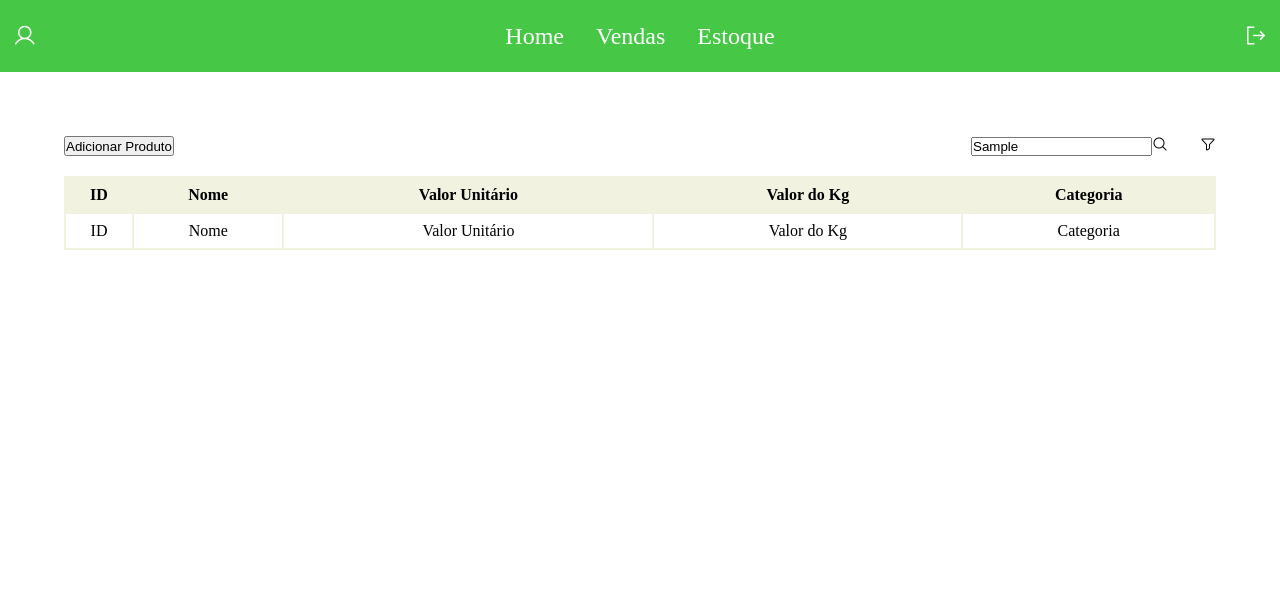
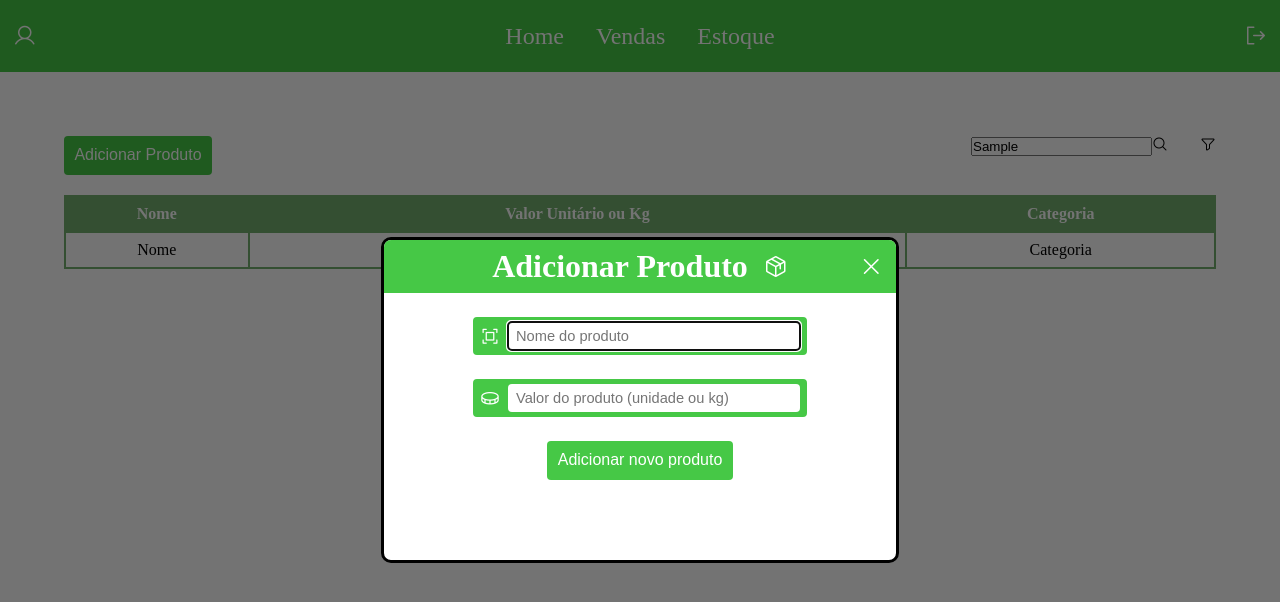
Before and after one commit to AlanzitoCoding/Projeto-JPS, an Angular app: page /estoque in a window 1280 px wide. Both pictures are taken after typing "Sample" into the empty fields and a click on the button "Adicionar Produto". Shown: the top 602 px of the page. Built offline with nearby package versions, Linux system fonts and the light colour scheme.

Commit message:
feat: implementação dos inputs e button no modal para adição de novos produtos (ainda sem backend)

```diff
--- a/src/app/models/produto.model.ts
+++ b/src/app/models/produto.model.ts
@@ -3,8 +3,7 @@
 export interface Produto{
     id : string,
     nome : string,
-    valorUnitario : number,
-    valorKg : number | 0,
+    valor : number,
     categoria : string;
 }
 
--- a/src/app/pages/estoque/estoque.component.css
+++ b/src/app/pages/estoque/estoque.component.css
@@ -15,3 +15,16 @@ main{
 .table{
     width: 90%;
 }
+
+.input-div{
+    display: flex;
+    flex-direction: column;
+    gap: 1.5rem;
+    align-items: center;
+    padding: 1.5rem 0;
+}
+
+.button-div{
+    display: flex;
+    justify-content: flex-end;
+}
--- a/src/app/pages/estoque/estoque.component.html
+++ b/src/app/pages/estoque/estoque.component.html
@@ -5,25 +5,59 @@
 
     <main>
         <div class="prod-table-div">
-            <app-table class="table" width="90vw">
+            <app-table class="table" width="90vw" [clickFunc]="openModal">
                 <p btn-text>Adicionar Produto</p>
 
                 <tr table-header>
-                    <th>ID</th>
                     <th>Nome</th>
-                    <th>Valor Unitário</th>
-                    <th>Valor do Kg</th>
+                    <th>Valor Unitário ou Kg</th>
                     <th>Categoria</th>
                 </tr>
 
                 <tr table-data>
-                    <td>ID</td>
                     <td>Nome</td>
                     <td>Valor Unitário</td>
-                    <td>Valor do Kg</td>
                     <td>Categoria</td>
                 </tr>
             </app-table>
         </div>
     </main>
+
+    <app-modal [(isOpen)]="isModalOpen" class="modal" width="40vw" height="40vh">
+        <h1 modal-title>Adicionar Produto</h1>
+
+        <i class="ph ph-package icon" modal-icon></i>
+
+        <form #form="ngForm" (ngSubmit)="form.valid && addProduto(form)" modal-form>
+            <div class="input-div">
+                <app-input
+                inputType="text"
+                inputID="nomeProduto"
+                name="nomeProduto"
+                inputName="nomeProduto"
+                inputPlaceholder="Nome do produto"
+                [required]="true"
+                ngModel>
+                    <i class="ph ph-scan" label-icon></i>
+                </app-input>
+
+                <app-input
+                inputType="number"
+                inputID="valorProduto"
+                name="valorProduto"
+                inputName="valorProduto"
+                inputPlaceholder="Valor do produto (unidade ou kg)"
+                [required]="true"
+                ngModel>
+                    <i class="ph ph-coin" label-icon></i>
+                </app-input>
+
+                <div class="button-div">
+                    <app-button type="submit">
+                        Adicionar novo produto
+                    </app-button>
+                </div>
+            </div>
+        </form>
+    </app-modal>
 </body>
--- a/src/app/pages/estoque/estoque.component.ts
+++ b/src/app/pages/estoque/estoque.component.ts
@@ -1,15 +1,35 @@
 // Louvado seja o Senhor
 
-import { Component } from '@angular/core';
+import { Component, signal } from '@angular/core';
+import { FormsModule, NgForm } from '@angular/forms';
 import { HeaderComponent } from "../../shared/header/header.component";
 import { TableComponent } from "../../shared/table/table.component";
+import { ModalComponent } from "../../shared/modal/modal.component";
+import { InputComponent } from "../../shared/input/input.component";
+import { ButtonComponent } from "../../shared/button/button.component";
+import { TipoCompra } from '../../models/vendas.model';
 
 @Component({
   selector: 'app-estoque',
-  imports: [HeaderComponent, TableComponent],
+  imports: [HeaderComponent, TableComponent, ModalComponent, InputComponent, ButtonComponent, FormsModule],
   templateUrl: './estoque.component.html',
   styleUrl: './estoque.component.css'
 })
 export class EstoqueComponent {
+  isModalOpen = signal(false);
+  tipoCompraEnum = TipoCompra;
 
+  produto = {
+    nome : '',
+    valorUnitario : '',
+    valorKg : ''
+  }
+
+  openModal = () => {
+    this.isModalOpen.set(true);
+  }
+
+  addProduto(form : NgForm){
+    console.log(form.value);
+  }
 }
--- a/src/app/shared/card/card.component.css
+++ b/src/app/shared/card/card.component.css
@@ -8,7 +8,7 @@ a{
     height: 10rem;
     border: 2px solid var(--tertiary-color);
     border-radius: 8px;
-    background-color: var(--highlight-color);
+    background-color: var(--card-bg-color);
     text-decoration: none;
     color: var(--secondary-color);
 }
--- a/src/app/shared/table/table.component.css
+++ b/src/app/shared/table/table.component.css
@@ -33,6 +33,10 @@ tbody{
     gap: 2rem;
 }
 
+:host ::ng-deep tr th{
+    color: var(--primary-color);
+}
+
 :host ::ng-deep tr th, :host ::ng-deep tr td{
     padding: 0.5rem 0;
 }
--- a/src/app/shared/table/table.component.html
+++ b/src/app/shared/table/table.component.html
@@ -2,9 +2,9 @@
 
 <section [style.width]="width">
     <div class="actions-div">
-        <button (click)="clickFunc">
+        <app-button [action]="clickFunc">
             <ng-content select="[btn-text]"/>
-        </button>
+        </app-button>
 
         <div class="filters-div">
             <label for="search">
--- a/src/app/shared/table/table.component.ts
+++ b/src/app/shared/table/table.component.ts
@@ -1,14 +1,15 @@
 // Louvado seja o Senhor
 
 import { Component, Input } from '@angular/core';
+import { ButtonComponent } from "../button/button.component";
 
 @Component({
   selector: 'app-table',
-  imports: [],
+  imports: [ButtonComponent],
   templateUrl: './table.component.html',
   styleUrl: './table.component.css'
 })
 export class TableComponent {
  @Input() width : string = "";
- @Input() clickFunc : string = "";
+ @Input() clickFunc! : () => void;
 }
--- a/src/styles.css
+++ b/src/styles.css
@@ -6,7 +6,9 @@
     --primary-color: #fff;
     --secondary-color: #000;
     --tertiary-color: rgb(70, 200, 70);
-    --highlight-color: #F1F3E0;
+    --highlight-color: #73AF6F;
+
+    --card-bg-color: #F1F3E0;
 }
 
 *{
```
